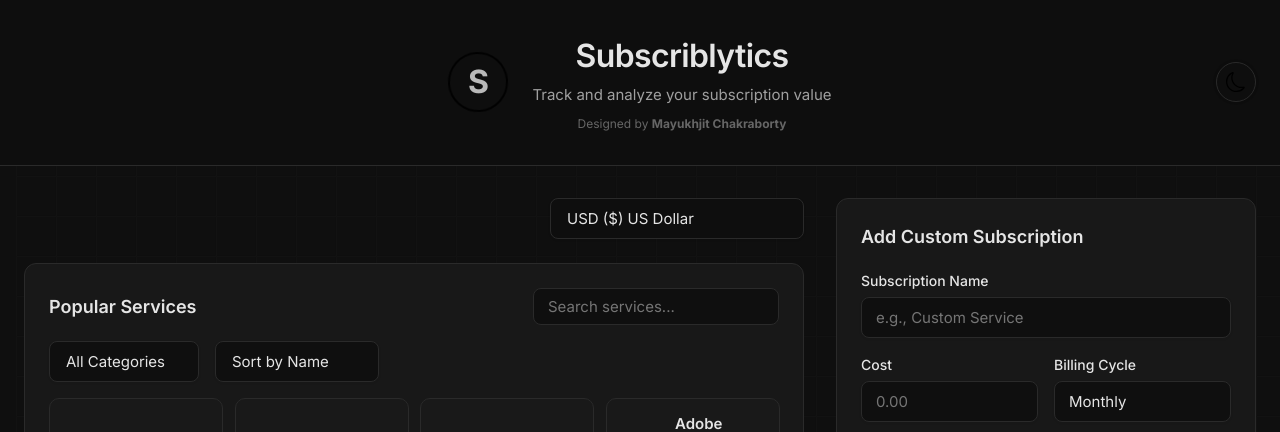
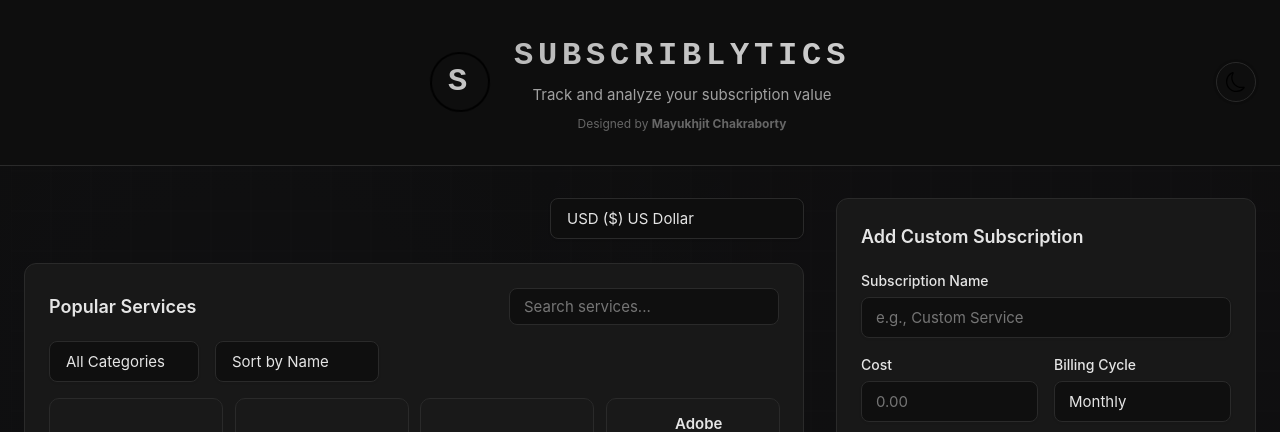
Before and after one commit to mcinderelle/subscriberlytics, a plain HTML site: page index.html in a window 1280 px wide. Both pictures are taken after a click on the button "Toggle dark mode". Shown: the top 432 px of the page. Drawn offline with Linux system fonts and the light colour scheme; no server answers.

Commit message:
Add monospace branding, enhanced 3D grid background effect

```diff
--- a/css/style.css
+++ b/css/style.css
@@ -1,9 +1,34 @@
+/* === Subscriblytics Design System === */
+
+/* Logo Branding */
+.logo-text {
+    font-family: var(--font-mono);
+    font-size: 2.5rem;
+    font-weight: 600;
+    letter-spacing: 0.15em;
+    text-transform: uppercase;
+    background: linear-gradient(135deg, #000 0%, #333 100%);
+    -webkit-background-clip: text;
+    -webkit-text-fill-color: transparent;
+    background-clip: text;
+    position: relative;
+}
+
+[data-theme="dark"] .logo-text {
+    background: linear-gradient(135deg, #e5e5e5 0%, #fff 100%);
+    -webkit-background-clip: text;
+    -webkit-text-fill-color: transparent;
+    background-clip: text;
+}
+
 /* === OpenAI Style Design === */
 * {
     margin: 0;
     padding: 0;
     box-sizing: border-box;
 }
+
+@import url('https://fonts.googleapis.com/css2?family=Inter:wght@400;500;600;700&family=JetBrains+Mono:wght@400;500;600&display=swap');
 
 :root {
     --primary-color: #000;
@@ -19,6 +44,8 @@
     --success-color: #10b981;
     --warning-color: #f59e0b;
     --error-color: #ef4444;
+    --font-mono: 'JetBrains Mono', monospace;
+    --glow-color: rgba(99, 102, 241, 0.3);
 }
 
 [data-theme="dark"] {
@@ -70,8 +97,29 @@ body::before {
     background-size: 40px 40px;
     pointer-events: none;
     z-index: 0;
-    animation: gridMove 20s linear infinite;
+    animation: gridMove 30s linear infinite;
     opacity: 0.3;
+}
+
+/* Enhanced 3D effect with layered grid */
+body::after {
+    content: '';
+    position: fixed;
+    top: 0;
+    left: 0;
+    width: 100%;
+    height: 100%;
+    background:
+        radial-gradient(circle at 20% 50%, rgba(99, 102, 241, 0.03) 0%, transparent 50%),
+        radial-gradient(circle at 80% 50%, rgba(139, 92, 246, 0.03) 0%, transparent 50%);
+    pointer-events: none;
+    z-index: 0;
+    animation: gridGlow 8s ease-in-out infinite;
+}
+
+@keyframes gridGlow {
+    0%, 100% { opacity: 0.5; transform: scale(1); }
+    50% { opacity: 1; transform: scale(1.05); }
 }
 
 @keyframes gridMove {
@@ -1505,9 +1553,6 @@ select {
         font-size: 1.75rem;
     }
 
-    header h1 {
-        font-size: 1.75rem;
-    }
 
     .container {
         padding: 1.5rem 1rem;
--- a/index.html
+++ b/index.html
@@ -31,10 +31,9 @@
     <link rel="icon" type="image/png" sizes="192x192" href="icon-192x192.png">
 
     <title>Subscriblytics - Track Your Subscription Value</title>
-    <link rel="stylesheet" href="css/style.css">
     <link rel="preconnect" href="https://fonts.googleapis.com">
     <link rel="preconnect" href="https://fonts.gstatic.com" crossorigin>
-    <link href="https://fonts.googleapis.com/css2?family=Inter:wght@300;400;500;600;700&display=swap" rel="stylesheet">
+    <link rel="stylesheet" href="css/style.css">
 </head>
 <body>
     <header role="banner">
@@ -43,7 +42,7 @@
             <div class="logo-text">S</div>
         </div>
         <div class="header-content">
-            <h1>Subscriblytics</h1>
+            <h1 class="logo-text">SUBSCRIBLYTICS</h1>
             <p class="tagline">Track and analyze your subscription value</p>
             <p class="credits">Designed by <strong>Mayukhjit Chakraborty</strong></p>
         </div>
```
